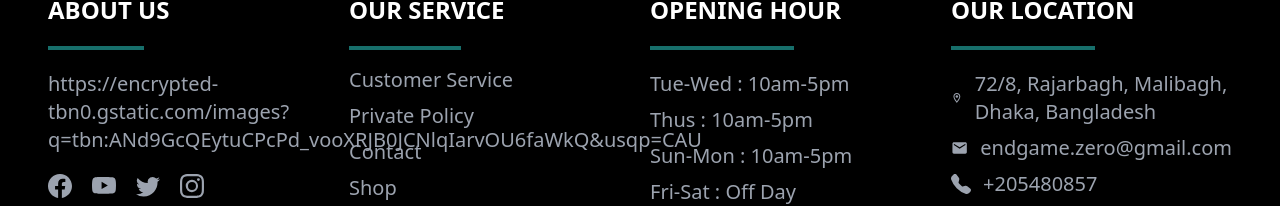
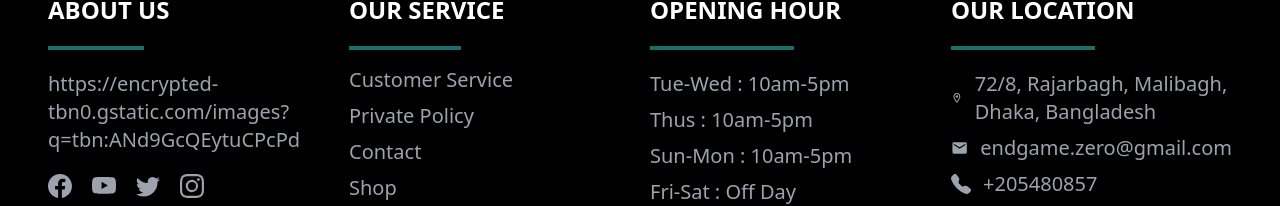
Before and after one commit to TAREQUE-AHMED/warehouse-menufacture-website, a React (Create React App) app: page / in a window 1280 px wide. Shown: the part 1650-1856 px from the top of the page. Built offline with nearby package versions, Linux system fonts and the light colour scheme; no server answers.

Commit message:
update code

```diff
--- a/src/Components/Pages/Footer/Footer.js
+++ b/src/Components/Pages/Footer/Footer.js
@@ -9,7 +9,7 @@
                 <section>
                 <h5 className='text-white font-bold text-2xl uppercase pb-5'>About Us</h5>
                 <div className='bg-primary h-1 w-24 mb-5'></div>
-                <p className='text-xl text-gray-400'>https://encrypted-tbn0.gstatic.com/images?q=tbn:ANd9GcQEytuCPcPd_vooXRJB0JCNlqIarvOU6faWkQ&usqp=CAU</p>
+                <p className='text-xl text-gray-400'>https://encrypted-tbn0.gstatic.com/images?q=tbn:ANd9GcQEytuCPcPd</p>
                 <ul className='text-2xl text-gray-400 mt-5 flex gap-5'>
                     <li className='hover:text-white'>
                         <BsFacebook></BsFacebook>
```
